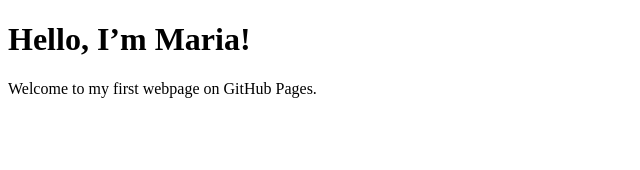
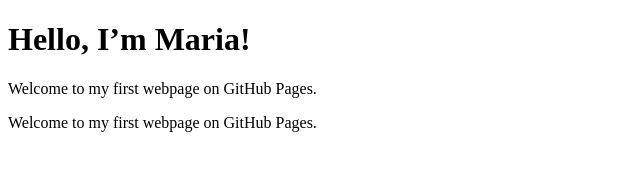
Before and after one commit to MariaSohail76/maria.io, a plain HTML site: page index.html in a window 1280 px wide. Shown: the whole page, without its empty margins (0-640 px from the left). Drawn offline with Linux system fonts and the light colour scheme.

Commit message:
Update index.html

```diff
--- a/index.html
+++ b/index.html
@@ -6,5 +6,6 @@
 <body>
   <h1>Hello, I’m Maria!</h1>
   <p>Welcome to my first webpage on GitHub Pages.</p>
+   <p>Welcome to my first webpage on GitHub Pages.</p>
 </body>
 </html>
```
